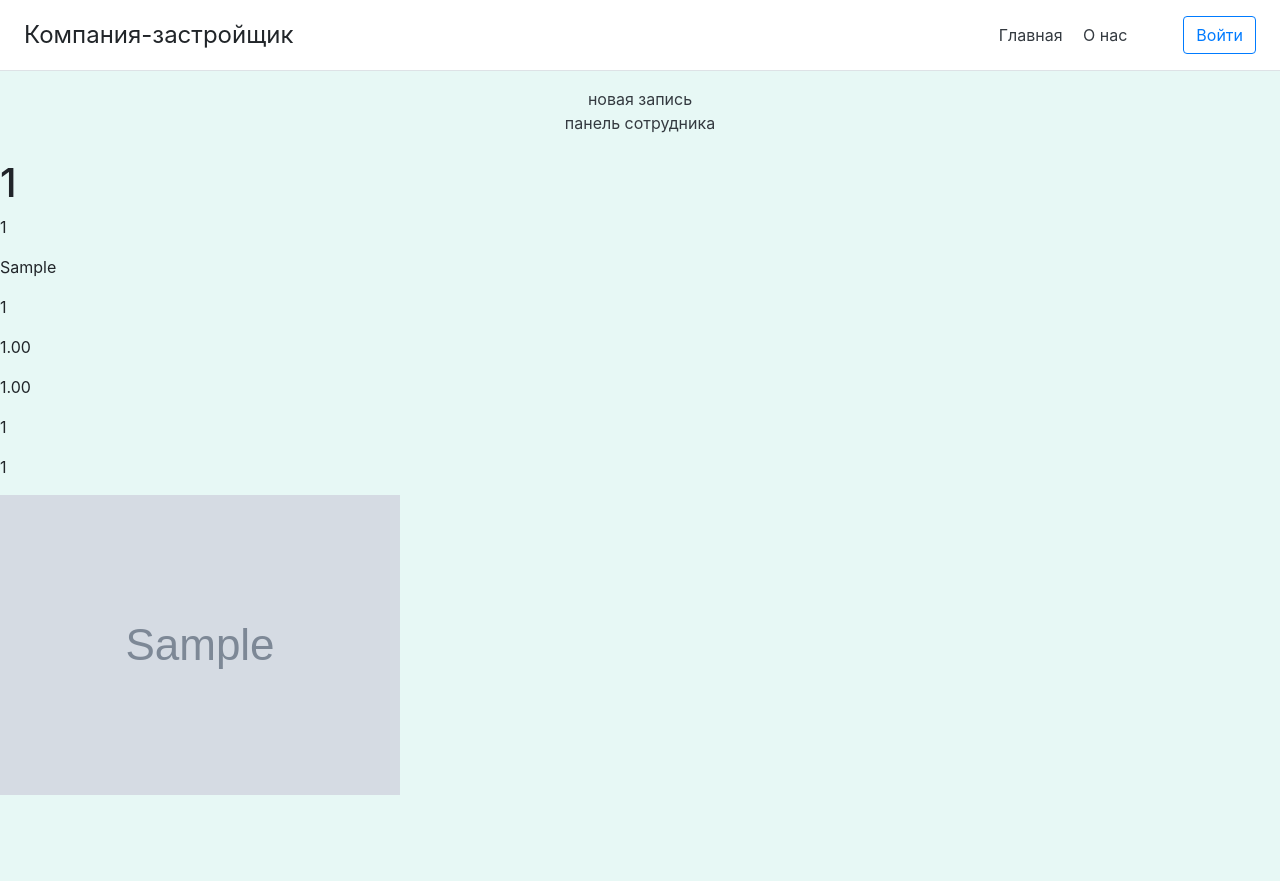
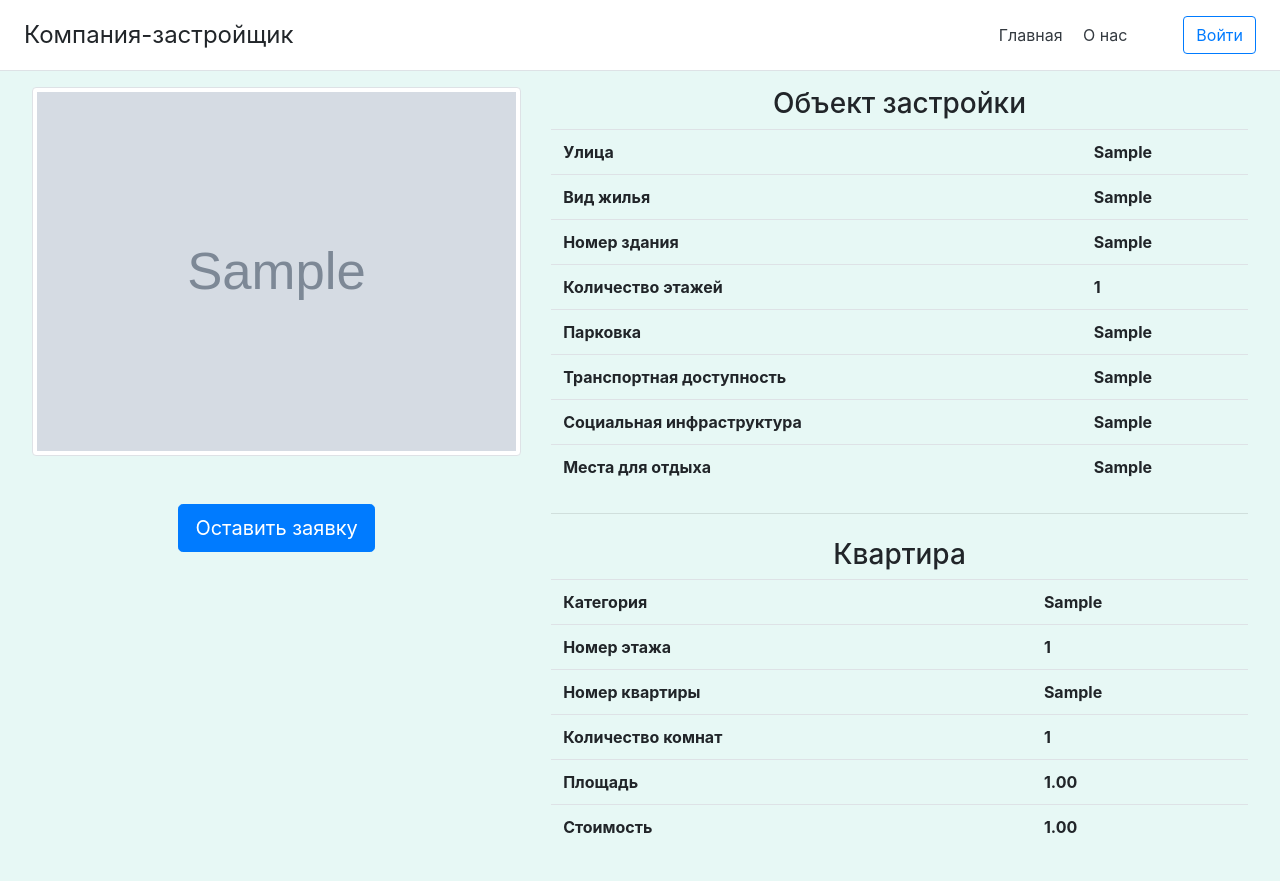
Before and after one commit to Prost0Lime/automated-sales-accounting-system-for-apartments, a Django app: page /1 in a window 1280 px wide. Before the commit the page ends 795 px from the top, so only its background shows below. Run offline with Django 3.2, Linux system fonts and the light colour scheme; tables that the repository leaves empty hold one stand-in row (values such as "Sample post"); grey boxes marked "Sample" are stand-in pictures; lists and menus that the app fills with data are empty; some libraries are stand-ins or nearby versions.

Commit message:
Подробная информация по квартирам + форма просмотра информации

```diff
--- a/diplom/core/models.py
+++ b/diplom/core/models.py
@@ -6,6 +6,7 @@
 #   * Remove `managed = False` lines if you wish to allow Django to create, modify, and delete the table
 # Feel free to rename the models, but don't rename db_table values or field names.
 from django.db import models
+from dbview.models import DbView
 from django.db.models.signals import post_delete, post_save
 from django.utils.safestring import mark_safe
 
@@ -83,15 +84,15 @@ class KnOplat(models.Model):
         verbose_name_plural = 'Книга оплат'
 
 
-# Вычисляемые поля
-def calculate_sum_dogs(sender, instance: KnOplat, **kwargs):
-    dog = instance.id_dog
-    dog.opl = sum(instance.id_dog.oplaty.values_list('sum_opl', flat=True))
-    dog.save()
-
-
-post_save.connect(calculate_sum_dogs, sender=KnOplat)
-post_delete.connect(calculate_sum_dogs, sender=KnOplat)
+# # Вычисляемые поля
+# def calculate_sum_dogs(sender, instance: KnOplat, **kwargs):
+#     dog = instance.id_dog
+#     dog.opl = sum(instance.id_dog.oplaty.values_list('sum_opl', flat=True))
+#     dog.save()
+#
+#
+# post_save.connect(calculate_sum_dogs, sender=KnOplat)
+# post_delete.connect(calculate_sum_dogs, sender=KnOplat)
 
 
 class Kvart(models.Model):
@@ -132,6 +133,10 @@ class ObjZastroi(models.Model):
     num_zd = models.CharField(max_length=20, verbose_name="Номер здания")
     kol_vo_et = models.IntegerField(verbose_name="Кол-во этажей")
     kod_vida = models.ForeignKey('VidJil', models.CASCADE, db_column='kod_vida', verbose_name="Код вида")
+    trans_dos = models.CharField(max_length=100, verbose_name="Транспортная доступность")
+    soc_infr = models.CharField(max_length=100, verbose_name="Социальная инфраструктура")
+    rekreaciya = models.CharField(max_length=100, verbose_name="Рекреация")
+    parkov = models.CharField(max_length=50, verbose_name="Парковочные места")
 
     def __str__(self):
         return "{num_obj}".format(num_obj=self.num_obj)
@@ -190,6 +195,7 @@ class VidJil(models.Model):
 
 class Zayavka(models.Model):
     id_zaya = models.AutoField(primary_key=True, verbose_name="ИД заявки")
+    num_zaya = models.IntegerField(verbose_name="Номер заявки")
     data_zaya = models.DateField(verbose_name="Дата заполнения")
     id_kv = models.ForeignKey(Kvart, models.CASCADE, db_column='id_kv', verbose_name="ИД квартиры")
     kod_client = models.ForeignKey(Client, models.CASCADE, db_column='kod_client', verbose_name="Код клиента")
@@ -203,3 +209,31 @@ class Zayavka(models.Model):
         db_table = 'zayavka'
         verbose_name = 'Заявка'
         verbose_name_plural = 'Заявки'
+
+
+class KvartV(models.Model):
+    id_kv = models.AutoField(primary_key=True, verbose_name="ИД квартиры")
+    num_etag = models.IntegerField()
+    num_kv = models.CharField(max_length=50)
+    kol_vo_kom = models.IntegerField()
+    area = models.DecimalField(max_digits=9, decimal_places=2)
+    stoim = models.DecimalField(max_digits=9, decimal_places=2)
+    image = models.ImageField(blank=True, null=True)
+    num_obj = models.IntegerField()
+    street = models.CharField(max_length=70)
+    num_zd = models.CharField(max_length=20)
+    kol_vo_et = models.IntegerField()
+    trans_dos = models.CharField(max_length=100)
+    soc_infr = models.CharField(max_length=100)
+    rekreaciya = models.CharField(max_length=100)
+    parkov = models.CharField(max_length=50)
+    kod_kategorii = models.IntegerField()
+    naim_kat = models.CharField(max_length=50)
+    naim_jil = models.CharField(max_length=50)
+
+    def __str__(self):
+        return "{id_kv}".format(id_kv=self.id_kv)
+
+    class Meta:
+        managed = False
+        db_table = "kvart_v"
--- a/diplom/core/static/core/css/main.css
+++ b/diplom/core/static/core/css/main.css
@@ -17,3 +17,7 @@ body {
 .p-3 {
   padding: $spacer !important;
 }
+
+.indent {
+    padding: 5px;
+   }
--- a/diplom/core/templates/core/employee.html
+++ b/diplom/core/templates/core/employee.html
@@ -15,7 +15,6 @@
         <th>Описание</th>
         <th>Код клиента</th>
         <th>Код сотрудника</th>
-
     </tr>
     {% for zayavka in zayavki %}
     <tr>
@@ -25,6 +24,7 @@
         <td>{{ zayavka.kod_client }}</td>
         <td>{{ zayavka.kod_sotrudn }}</td>
     </tr>
+
     {% endfor %}
 </table>
 {% endif %}
--- a/diplom/core/templates/core/kvartdetail.html
+++ b/diplom/core/templates/core/kvartdetail.html
@@ -7,27 +7,88 @@
 {% block body %}
 
 <form>
-    <div align=center>
-        <a class="p-2 text-dark" href="{% url 'new_appl' %}">новая запись</a>
-        <br>
-        <a class="p-2 text-dark" href="{% url 'employee' %}">панель сотрудника</a>
-        <br><br>
+
+    <div align="center">
+        <div class="" style="width: 95%">
+            <div class="row">
+                <div class="col-5">
+                    <img src="{{ MEDIA_URL }}{{ kv_v.image.url}}" class="img-thumbnail mx-auto d-block"
+                         style="width:40rem">
+                    <br><br>
+                    <a class="btn btn-primary btn-lg" href="{% url 'new_appl' %}">Оставить заявку</a>
+                </div>
+                <div class="col-7">
+
+                    <h3 c>Объект застройки</h3>
+                    <table class="table ">
+                        <tr>
+                            <th>Улица</th>
+                            <th>{{ kv_v.street}}</th>
+                        </tr>
+                        <tr>
+                            <th>Вид жилья</th>
+                            <th>{{ kv_v.naim_jil}}</th>
+                        </tr>
+                        <tr>
+                            <th>Номер здания</th>
+                            <th>{{ kv_v.num_zd}}</th>
+                        </tr>
+                        <tr>
+                            <th>Количество этажей</th>
+                            <th>{{ kv_v.kol_vo_et}}</th>
+                        </tr>
+                        <tr>
+                            <th>Парковка</th>
+                            <th>{{ kv_v.parkov }}</th>
+                        </tr>
+                        <tr>
+                            <th>Транспортная доступность</th>
+                            <th>{{ kv_v.trans_dos}}</th>
+                        </tr>
+                        <tr>
+                            <th>Социальная инфраструктура</th>
+                            <th>{{ kv_v.soc_infr}}</th>
+                        </tr>
+                        <tr>
+                            <th>Места для отдыха</th>
+                            <th>{{ kv_v.rekreaciya}}</th>
+                        </tr>
+                    </table>
+
+                    <hr class="my-4">
+
+                    <h3>Квартира</h3>
+                    <table class="table">
+                        <tr>
+                            <th>Категория</th>
+                            <th>{{ kv_v.naim_kat }}</th>
+                        </tr>
+                        <tr>
+                            <th>Номер этажа</th>
+                            <th>{{ kv_v.num_etag }}</th>
+                        </tr>
+                        <tr>
+                            <th>Номер квартиры</th>
+                            <th>{{ kv_v.num_kv }}</th>
+                        </tr>
+                        <tr>
+                            <th> Количество комнат</th>
+                            <th>{{ kv_v.kol_vo_kom }}</th>
+                        </tr>
+                        <tr>
+                            <th> Площадь</th>
+                            <th>{{ kv_v.area }}</th>
+                        </tr>
+                        <tr>
+                            <th> Стоимость</th>
+                            <th>{{ kv_v.stoim }}</th>
+                        </tr>
+                    </table>
+
+                </div>
+            </div>
+        </div>
     </div>
-
-    <h1>{{ kvart.kod_kategorii }}</h1>
-    <p>{{ kvart.num_etag }}</p>
-    <p>{{ kvart.num_kv }}</p>
-    <p>{{ kvart.kol_vo_kom }}</p>
-    <p>{{ kvart.area }}</p>
-    <p>{{ kvart.stoim }}</p>
-    <p>{{ kvart.num_obj }}</p>
-    <p>{{ kvart.kod_kategorii }}</p>
-    <div >
-        {% if kvart.image %}
-        <img src="{{ MEDIA_URL }}{{ kvart.image.url}}">
-        {% endif %}
-    </div>
-
 </form>
 
 {% endblock %}
--- a/diplom/core/templates/core/new_appl.html
+++ b/diplom/core/templates/core/new_appl.html
@@ -5,6 +5,9 @@
 {% endblock %}
 
 {% block body %}
+<div class="col-4 mx-auto">
+    <h3>Новая заявка на покупку квартиры</h3>
+    <br><br>
     <div align=center class="features">
         <form method="post">
             {% csrf_token %}
@@ -15,6 +18,8 @@
 
             <span>{{ error }}</span>
             <button class="btn btn-success" type="submit">Сохранить</button>
+            <a class="btn btn-danger" href="{% url 'home' %}">Отмена</a>
         </form>
     </div>
+</div>
 {%endblock%}
--- a/diplom/core/views.py
+++ b/diplom/core/views.py
@@ -2,10 +2,7 @@ from django.shortcuts import render, redirect
 from .models import *
 from .forms import ZayavkaForm
 from django.views.generic import DetailView
-
-
-# def main(request):
-#     return render(request, 'core/main.html')
+from django.views.generic import ListView
 
 
 def about(request):
@@ -16,7 +13,7 @@ def login(request):
     return render(request, 'core/login.html')
 
 
-# получение данных из бд
+# получение данных из бд заявки
 def index(request):
     zayavki = Zayavka.objects.all()
     return render(request, 'core/employee.html', {'zayavki': zayavki})
@@ -48,7 +45,8 @@ def list_main(request):
     return render(request, 'core/main.html', {'menu': menu})
 
 
+# Детали квартиры
 class KvartDelailView(DetailView):
-    model = Kvart
+    model = KvartV
     template_name = 'core/kvartdetail.html'
-    context_object_name = 'kvart'
+    context_object_name = 'kv_v'
--- a/diplom/diplom/settings.py
+++ b/diplom/diplom/settings.py
@@ -37,7 +37,8 @@ INSTALLED_APPS = [
     'django.contrib.messages',
     'django.contrib.staticfiles',
     'core.apps.CoreConfig',
-    'bootstrap4'
+    'bootstrap4',
+    'dbview'
 ]
 
 MIDDLEWARE = [
```
Also changed, not shown: diplom/core/admin.py (+11 -3 lines), diplom/core/templates/core/main.html (+17 -18 lines), model.sql (+4 -13 lines), diplom/core/static/core/img/1.jpg (deleted), diplom/core/static/core/img/2.jpg (deleted). Lines whose indentation alone changed are shown as unchanged.
